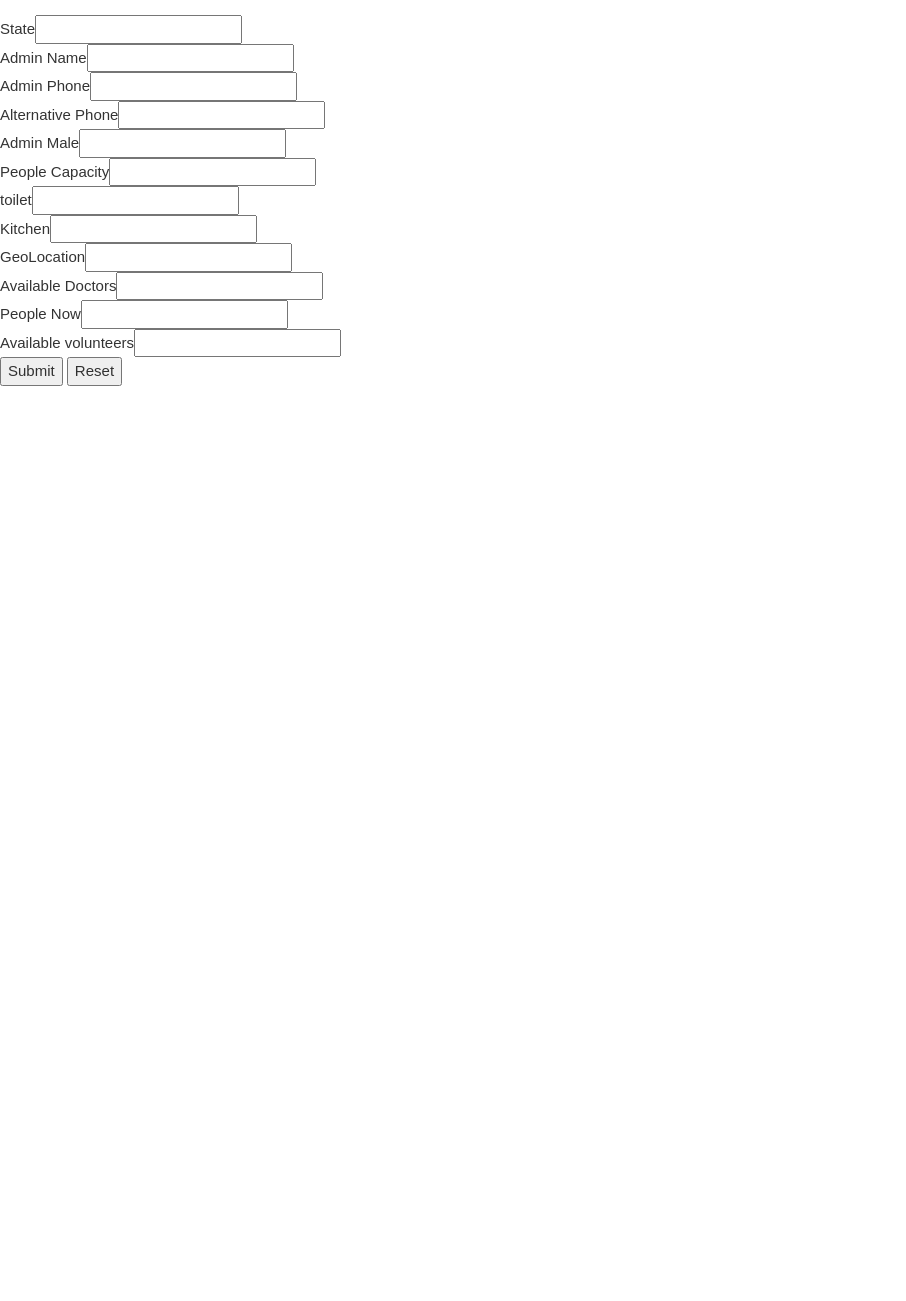
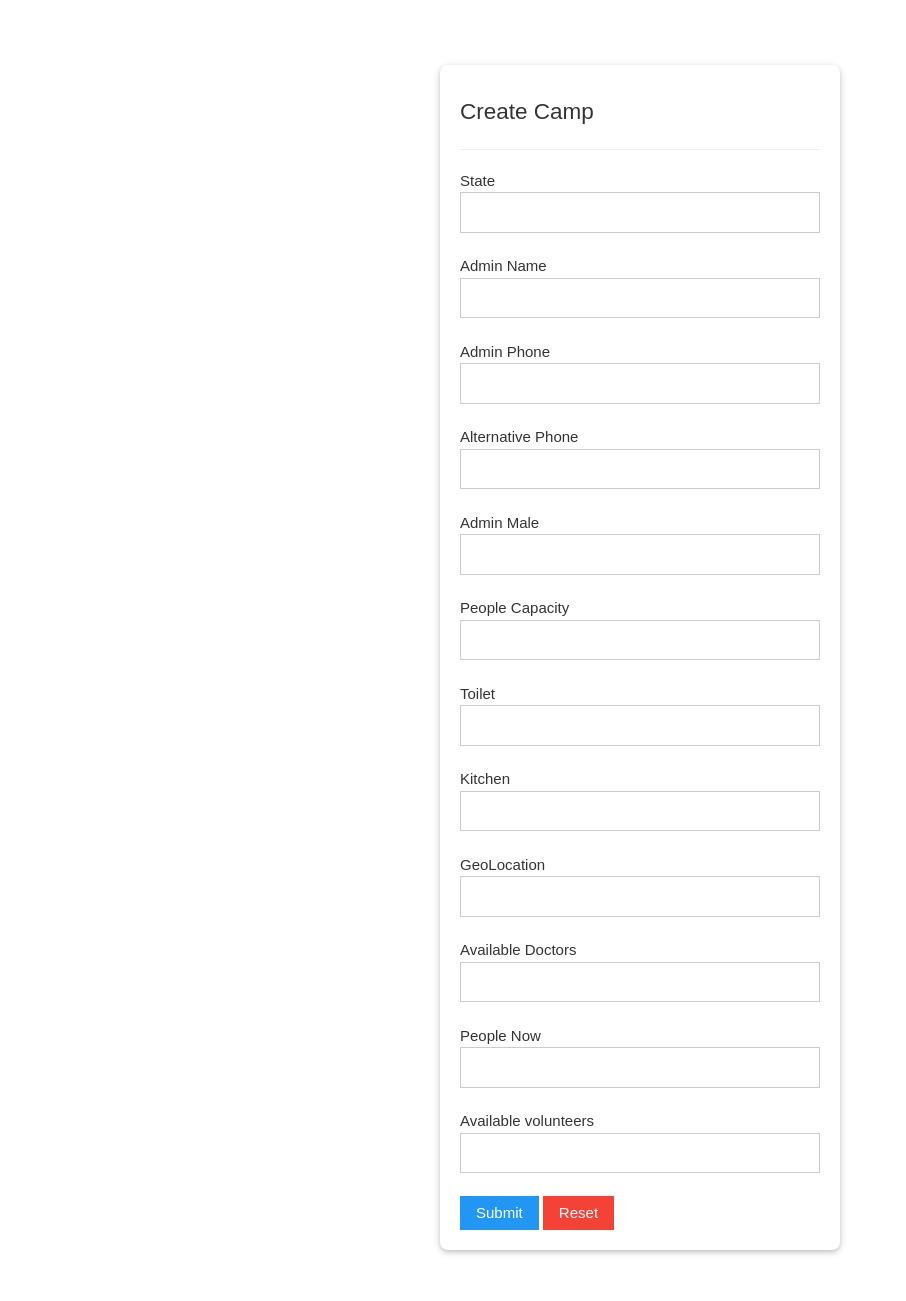
Before and after one commit to muneebkattody/disaster-management, a PHP site: page /createCamp.php in a window 1280 px wide. Shown: the whole page, without its empty margins (0-906 px from the left). Before the commit the page ends 386 px from the top, so only its background shows below. Run offline with PHP 8.4, Linux system fonts and the light colour scheme.

Commit message:
appearence

```diff
--- a/campneeds.php
+++ b/campneeds.php
@@ -19,6 +19,7 @@ require 'header.php';
     <header>
         <h4>Camp Needs Form</h4>
     </header>
+    <hr>
     <form action="process.php" method="post">
     <input type="hidden" name="origin" value="campneeds">
     <label>State</label>
--- a/createCamp.php
+++ b/createCamp.php
@@ -9,23 +9,43 @@ require('header.php');
 <body>
 <div id="ajaxDiv"></div>
 <p><?php if(!empty($_GET['status'])) echo $_GET['status'] ?></p>
+<div class="w3-container">
+    <div class="input-box w3-card-2">
+        <header>
+            <h4>Create Camp</h4>
+        </header>
+        <hr>
 <form action="process.php" method="post">
     <input type="hidden" name="origin" value="createCamp">
-    State<input type="text" name="name" id="name"><br>
-    Admin Name<input type="text" name="adminName" id="adminName"><br>
-    Admin Phone<input type="text" name="adminPhone" id="adminPhone"><br>
-    Alternative Phone<input type="number" name="alterPhone" id="alterPhone"><br>
-    Admin Male<input type="number" name="adminMale" id="adminMale"><br>
-    People Capacity<input type="number" name="peopleCapacity" id="clothing"><br>
-    toilet<input type="number" name="toilet" id="toilet" size="1"><br>
-    Kitchen<input type="number" name="kitchen" id="kitchen"><br>
-    GeoLocation<input type="number" name="geoLocation" id="geoLocation"><br>
-    Available Doctors<input type="number" name="availDoctor" id="availDoctor"><br>
-    People Now<input type="number" name="peopleNow" id="peopleNow"><br>
-    Available volunteers<input type="number" name="availVolunteer" id="availVolunteer"><br>
-    <input type="submit" value="Submit">
-    <input type="reset" value="Reset">
+    <label>State</label>
+    <input type="text" class="w3-input w3-border" name="name" id="name"><br>
+    <label>Admin Name</label>
+    <input type="text" class="w3-input w3-border" name="adminName" id="adminName"><br>
+    <label>Admin Phone</label>
+    <input type="text" class="w3-input w3-border" name="adminPhone" id="adminPhone"><br>
+    <label>Alternative Phone</label>
+    <input type="text" class="w3-input w3-border" name="alterPhone" id="alterPhone"><br>
+    <label>Admin Male</label>
+    <input type="text" class="w3-input w3-border" name="adminMale" id="adminMale"><br>
+    <label>People Capacity</label>
+    <input type="text" class="w3-input w3-border" name="peopleCapacity" id="clothing"><br>
+    <label>Toilet</label>
+    <input type="text" class="w3-input w3-border" name="toilet" id="toilet" size="1"><br>
+    <label>Kitchen</label>
+    <input type="text" class="w3-input w3-border" name="kitchen" id="kitchen"><br>
+    <label>GeoLocation</label>
+    <input type="text" class="w3-input w3-border" name="geoLocation" id="geoLocation"><br>
+    <label>Available Doctors</label>
+    <input type="text" class="w3-input w3-border" name="availDoctor" id="availDoctor"><br>
+    <label>People Now</label>
+    <input type="text" class="w3-input w3-border" name="peopleNow" id="peopleNow"><br>
+    <label>Available volunteers</label>
+    <input type="text" class="w3-input w3-border" name="availVolunteer" id="availVolunteer"><br>
+    <input type="submit" class="w3-btn w3-blue" value="Submit">
+    <input type="reset" class="w3-btn w3-red" value="Reset">
 </form>
+</div>
+</div>
 <?php
 require('footer.php');
 ?>
--- a/css/main.css
+++ b/css/main.css
@@ -17,7 +17,7 @@ td,th{
     margin-top:50px;
     margin-bottom:50px;
     border-radius: 8px;
-    width:90%;
+    width:97%;
     max-width:400px;
     padding:20px;
 }
```
